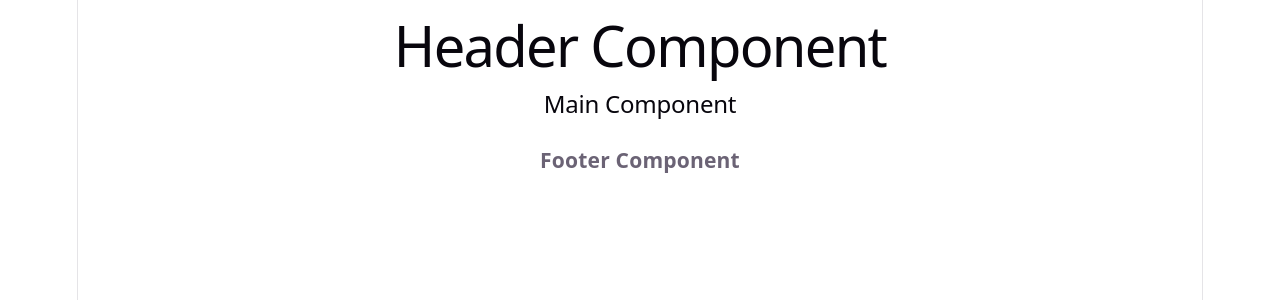
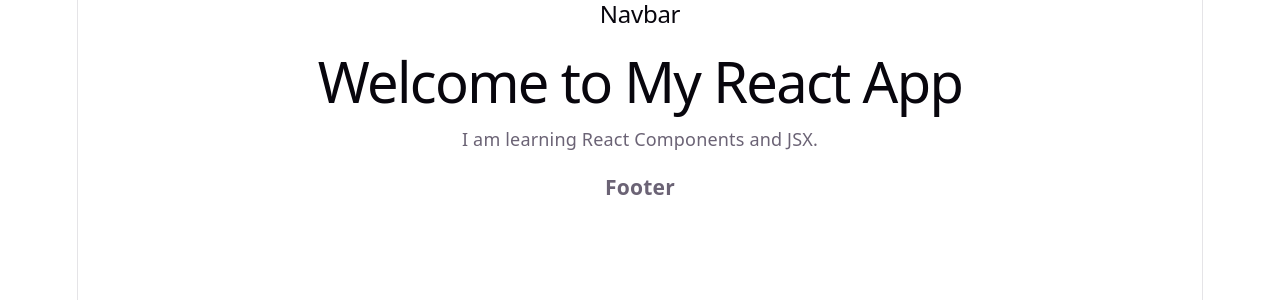
Before and after one commit to disha-aggarwal11/react-learning, a React (Vite) app: page / in a window 1280 px wide. Shown: the top 300 px of the page. Built offline with nearby package versions, Linux system fonts and the light colour scheme.

Commit message:
Build reusable React components using JSX

```diff
--- a/src/App.jsx
+++ b/src/App.jsx
@@ -1,13 +1,15 @@
-import Header from "./components/Header";
-import Main from "./components/Main";
+import Navbar from "./components/Navbar";
+import Hero from "./components/Hero";
+import About from "./components/About";
 import Footer from "./components/Footer";
 
-function App(){
+function App() {
   return (
     <>
-    <Header />
-    <Main />
-    <Footer />
+      <Navbar />
+      <Hero />
+      <About />
+      <Footer />
     </>
   );
 }
--- /dev/null
+++ b/src/components/About.jsx
@@ -0,0 +1,5 @@
+function About() {
+  return <p>I am learning React Components and JSX.</p>;
+}
+
+export default About;
--- a/src/components/Footer.jsx
+++ b/src/components/Footer.jsx
@@ -1,4 +1,5 @@
-function Footer(){
-    return <h3>Footer Component</h3>
+function Footer() {
+  return <h3>Footer</h3>;
 }
+
 export default Footer;
--- a/src/components/Header.jsx
+++ /dev/null
@@ -1,6 +0,0 @@
-function Header(){
-
-    return <h1>Header Component</h1>;
-}
-
-export default Header;
--- /dev/null
+++ b/src/components/Hero.jsx
@@ -0,0 +1,5 @@
+function Hero() {
+  return <h1>Welcome to My React App</h1>;
+}
+
+export default Hero;
--- a/src/components/Main.jsx
+++ /dev/null
@@ -1,4 +0,0 @@
-function Main(){
-    return <h2>Main Component</h2>
-}
-export default Main;
--- /dev/null
+++ b/src/components/Navbar.jsx
@@ -0,0 +1,5 @@
+function Navbar() {
+  return <h2>Navbar</h2>;
+}
+
+export default Navbar;
```
